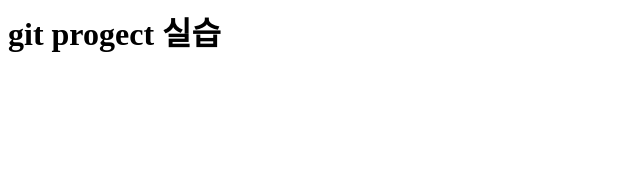
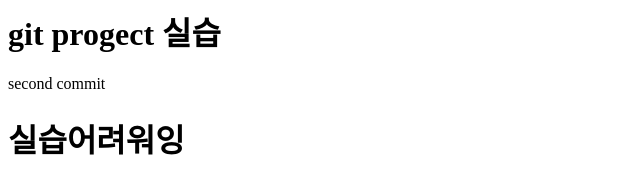
Before and after one commit to gyeonghyeons/git_project_oss7, a plain HTML site: page index.html in a window 1280 px wide. Shown: the whole page, without its empty margins (0-640 px from the left). Drawn offline with Linux system fonts and the light colour scheme.

Commit message:
second commit

```diff
--- a/index.html
+++ b/index.html
@@ -2,6 +2,10 @@
     <head>
         <body>
             <h1>git progect 실습</h1>
+            second commit
+            <h1> 실습어려워잉</h1>
+
+
         </body>
     </head>
 </html>
```
